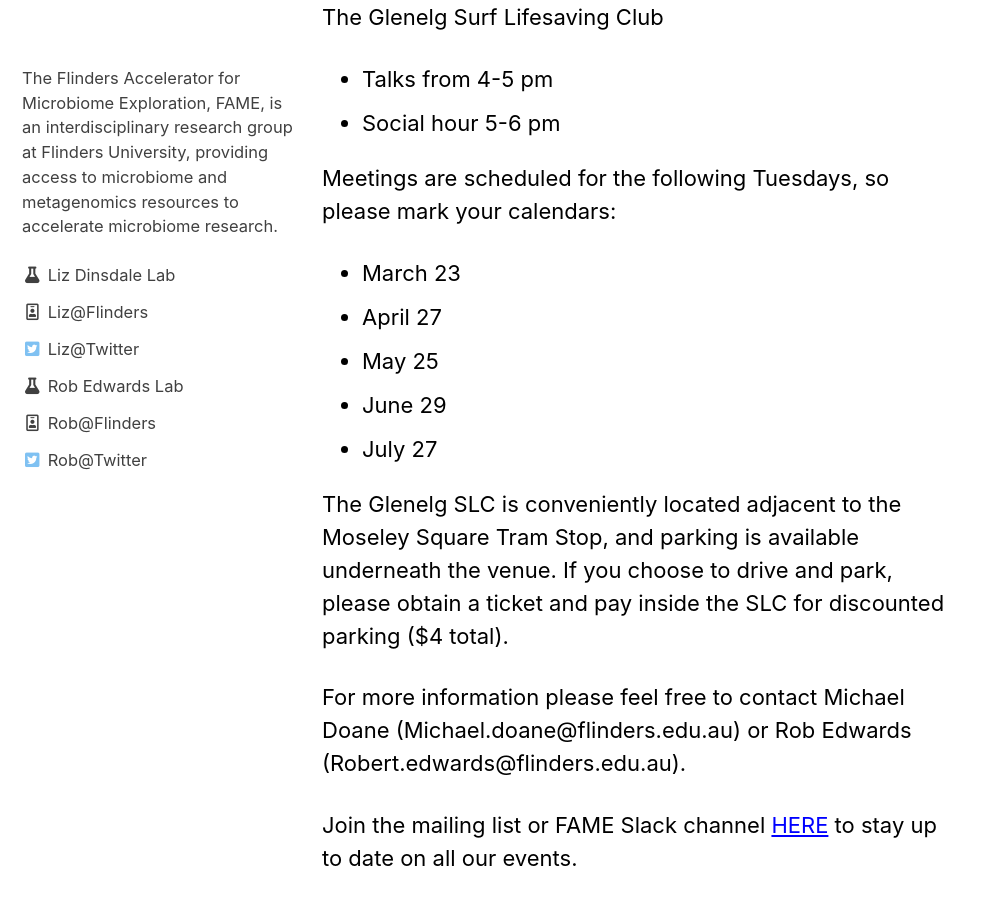
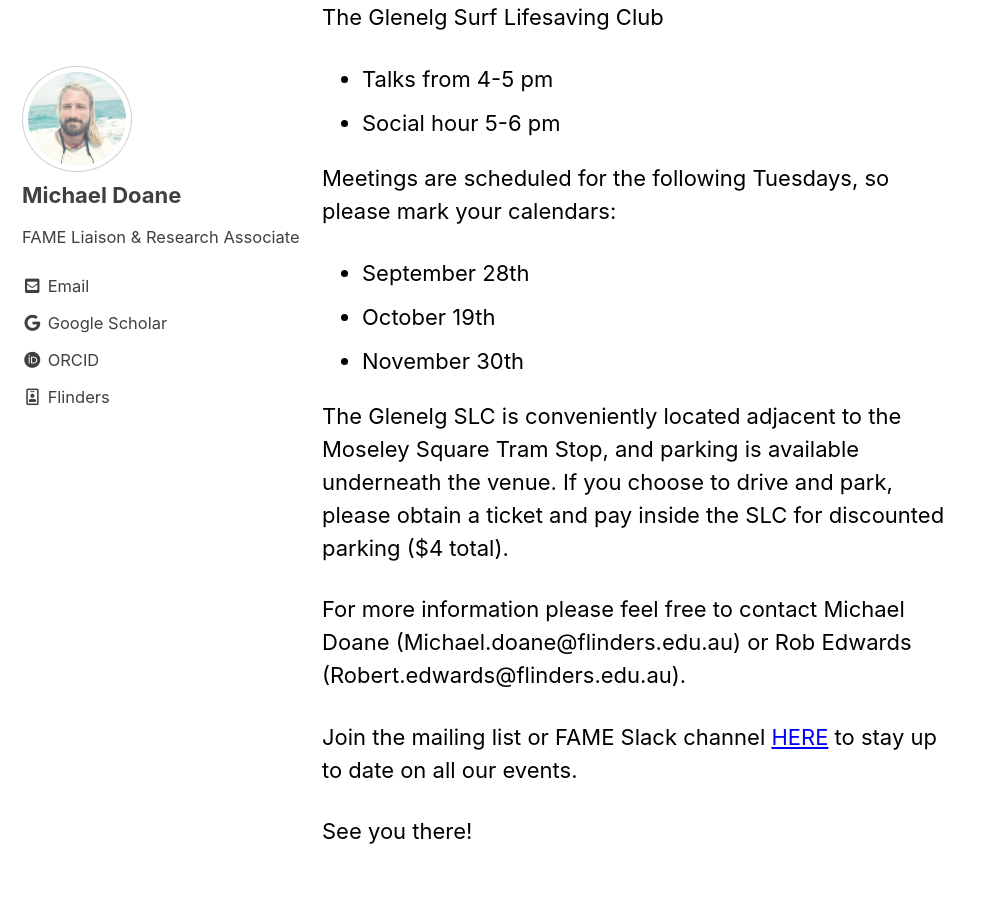
Before and after one commit to FlindersFAME/fame.github.io, a Jekyll site: the page built from Events/_posts/2021-01-01-monthly-micro-meeting.md, in a window 1280 px wide and 900 px high, scrolled down 964 px. Shown: the whole window, without its empty margins (0-984 px from the left). Built offline with Jekyll 4.4.1, drawn with Linux system fonts in a browser that asks for light colours; cached includes are drawn as plain includes.

Commit message:
update meeting dates

```diff
--- a/Events/_posts/2021-01-01-monthly-micro-meeting.md
+++ b/Events/_posts/2021-01-01-monthly-micro-meeting.md
@@ -1,6 +1,7 @@
 ---
 layout: archive
 tag: Regular meetings
+author: Michael Doane
 title: FAME Microbiome and Metagenome monthly meeting
 excerpt: Microbiome and metagenome monthly meetings (feat. 2 x 20 min talks + networking)
 expires: 2050-01-01
@@ -19,11 +20,9 @@ The Glenelg Surf Lifesaving Club
  - Social hour 5-6 pm
 
 Meetings are scheduled for the following Tuesdays, so please mark your calendars:
- - March 23
- - April 27
- - May 25
- - June 29
- - July 27
+ - September 28th
+ - October 19th
+ - November 30th
 
 The Glenelg SLC is conveniently located adjacent to the Moseley Square Tram Stop, and parking is available underneath
 the venue. If you choose to drive and park, please obtain a ticket and pay inside the SLC for discounted parking
```
